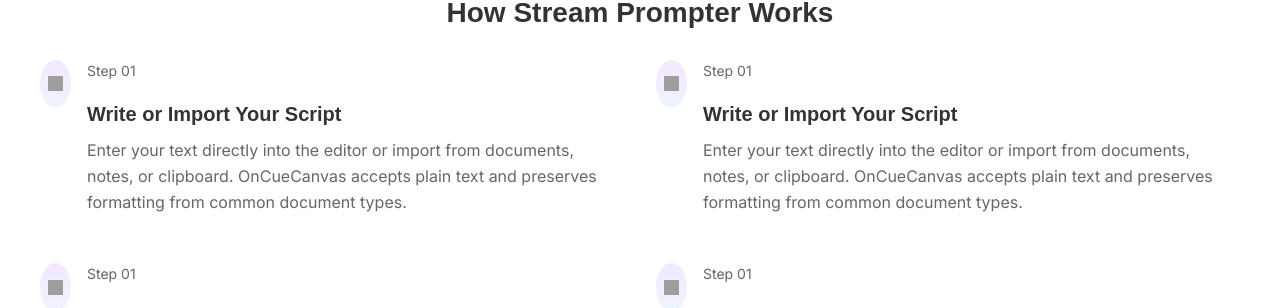
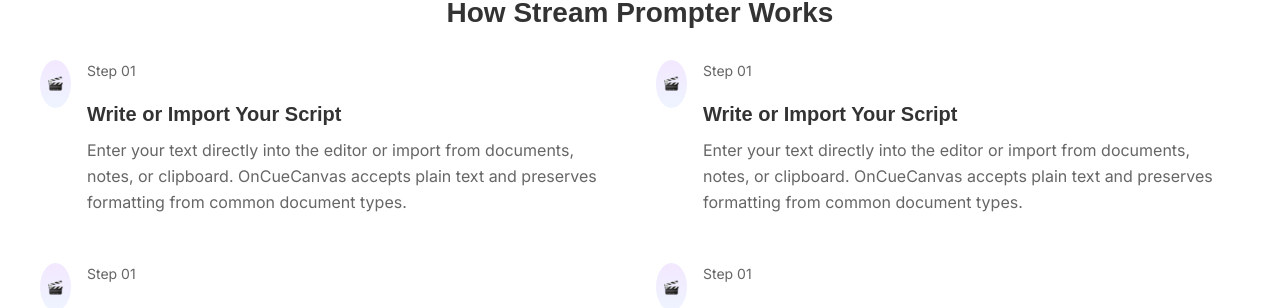
Before and after one commit to manoj633/stream-prompter, a React (Vite) app: page /how-it-works in a window 1280 px wide. Shown: the part 491-799 px from the top of the page. Built offline with nearby package versions, Linux system fonts and the light colour scheme; grey boxes are pictures that could not be loaded; a web font is replaced by a local one.

Commit message:
added image to how it works page

```diff
--- a/src/pages/HowItWorksPage/HowItWorksPage.jsx
+++ b/src/pages/HowItWorksPage/HowItWorksPage.jsx
@@ -1,6 +1,7 @@
 import React from "react";
 import styles from "./HowItWorksPage.module.css";
 import logoImage from "../../assets/images/logo.png";
+import clipImage from "../../assets/images/clip.png";
 
 const HowItWorksPage = () => {
   return (
@@ -45,12 +46,7 @@ const HowItWorksPage = () => {
           >
             <div className={styles.featureCard}>
               <div className={styles.featureIcon}>
-                <img
-                  src="../assets/home/clip.png"
-                  alt="Script Icon"
-                  width="15"
-                  height="15"
-                />
+                <img src={clipImage} alt="Script Icon" width="15" height="15" />
               </div>
               <div className={styles.featureContent}>
                 <p className={styles.featureStep}>Step 01</p>
@@ -65,12 +61,7 @@ const HowItWorksPage = () => {
 
             <div className={styles.featureCard}>
               <div className={styles.featureIcon}>
-                <img
-                  src="../assets/home/clip.png"
-                  alt="Script Icon"
-                  width="15"
-                  height="15"
-                />
+                <img src={clipImage} alt="Script Icon" width="15" height="15" />
               </div>
               <div className={styles.featureContent}>
                 <p className={styles.featureStep}>Step 01</p>
@@ -85,12 +76,7 @@ const HowItWorksPage = () => {
 
             <div className={styles.featureCard}>
               <div className={styles.featureIcon}>
-                <img
-                  src="../assets/home/clip.png"
-                  alt="Script Icon"
-                  width="15"
-                  height="15"
-                />
+                <img src={clipImage} alt="Script Icon" width="15" height="15" />
               </div>
               <div className={styles.featureContent}>
                 <p className={styles.featureStep}>Step 01</p>
@@ -105,12 +91,7 @@ const HowItWorksPage = () => {
 
             <div className={styles.featureCard}>
               <div className={styles.featureIcon}>
-                <img
-                  src="../assets/home/clip.png"
-                  alt="Script Icon"
-                  width="15"
-                  height="15"
-                />
+                <img src={clipImage} alt="Script Icon" width="15" height="15" />
               </div>
               <div className={styles.featureContent}>
                 <p className={styles.featureStep}>Step 01</p>
```
Also changed, not shown: src/assets/images/clip.png (added).
